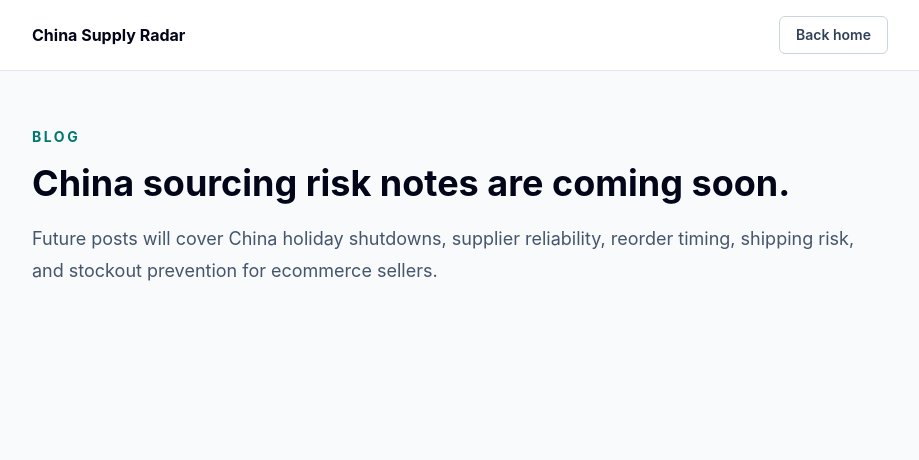
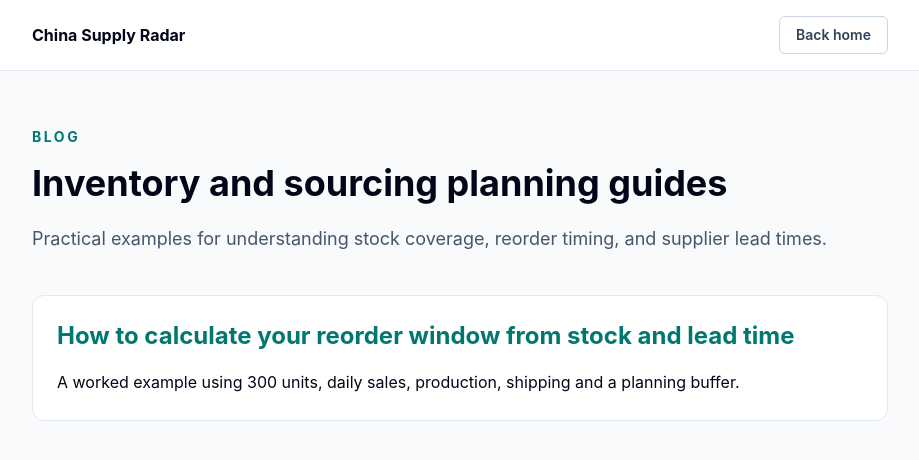
Before and after one commit to mingzhishan1525/Landing-Page, a Next.js app: page /blog in a window 1280 px wide. Shown: the top 460 px of the page, without its empty margins (180-1099 px from the left). Built offline with nearby package versions, Linux system fonts and the light colour scheme; no server answers.

Commit message:
feat: publish worked reorder window guide and demo

```diff
--- /dev/null
+++ b/app/blog/calculate-reorder-window/article.module.css
@@ -0,0 +1 @@
+.page{background:#f7f9f9;color:#142b31;padding:32px 22px 80px}.article{max-width:800px;margin:auto;font-size:18px;line-height:1.8}.article nav{display:flex;justify-content:space-between;gap:20px;margin-bottom:60px;font-size:16px}.article h1{font-size:clamp(32px,5vw,48px);line-height:1.15;letter-spacing:-.025em;margin:12px 0 20px}.article h2{font-size:28px;line-height:1.3;margin:44px 0 16px}.article p{margin:18px 0}.article a{color:#08746e;text-decoration:underline;text-underline-offset:3px}.article ul{padding-left:24px;list-style:disc}.article li{margin:12px 0}.eyebrow{color:#08746e;font-size:13px;font-weight:700;letter-spacing:.15em}.byline{font-size:15px;color:#53656b}.tableWrap{overflow-x:auto}.article table{width:100%;border-collapse:collapse;background:white;font-size:16px}.article th,.article td{padding:12px 16px;text-align:left;border-bottom:1px solid #d9e4e4}.article th{background:#e6f3f1}.article video{display:block;width:100%;height:auto;border-radius:12px;background:#e6f3f1;margin-top:24px}
--- /dev/null
+++ b/app/blog/calculate-reorder-window/page.tsx
@@ -0,0 +1,39 @@
+import Link from "next/link";
+import styles from "./article.module.css";
+export const metadata = {
+ title: "How to calculate your reorder window | China Supply Radar",
+ description: "A worked inventory example: 300 units, 10 daily sales, production, shipping and a buffer leave a two-day reorder window. Learn the formula and its limits.",
+ alternates: { canonical: "/blog/calculate-reorder-window/" },
+ openGraph: { title: "How to calculate your reorder window", description: "Understand inventory coverage and lead times with a complete worked example.", url: "/blog/calculate-reorder-window/", type: "article" },
+};
+export default function ReorderGuide() { return (
+<main className={styles.page}><article className={styles.article}>
+<nav><Link href="/">China Supply Radar</Link><Link href="/blog/">All guides</Link></nav>
+<p className={styles.eyebrow}>INVENTORY PLANNING GUIDE</p>
+<h1>{"How to calculate your reorder window from stock and lead time"}</h1><p className={styles.byline}>By China Supply Radar · Worked example with sample data</p>
+<h2>{"The short answer"}</h2>
+<p>{"Estimate how many days your available stock will last, then subtract the time needed to produce and ship the next order, plus your planning buffer. The result is the number of days you can wait before placing an order under those assumptions."}</p>
+<p><strong>{"Inventory coverage = available units ÷ average daily unit sales"}</strong></p>
+<p><strong>{"Reorder window = inventory coverage − production days − shipping days − buffer days"}</strong></p>
+<p>{"This is a simple planning estimate, not a demand forecast or a delivery guarantee."}</p>
+<h2>{"A complete example"}</h2>
+<p>{"Imagine one SKU with 300 available units and average sales of 10 units per day. Your supplier quotes 14 days for production and you allow 7 days for shipping. You choose a 7-day buffer."}</p>
+<div className={styles.tableWrap}><table><thead><tr><th scope="col">{"Input or result"}</th><th scope="col">{"Value"}</th></tr></thead><tbody><tr><td>{"Available inventory"}</td><td>{"300 units"}</td></tr><tr><td>{"Average daily sales"}</td><td>{"10 units/day"}</td></tr><tr><td>{"Inventory coverage"}</td><td>{"300 ÷ 10 = 30 days"}</td></tr><tr><td>{"Production"}</td><td>{"14 days"}</td></tr><tr><td>{"Shipping"}</td><td>{"7 days"}</td></tr><tr><td>{"Planning buffer"}</td><td>{"7 days"}</td></tr><tr><td>{"Reorder window"}</td><td>{"30 − 14 − 7 − 7 = 2 days"}</td></tr></tbody></table></div>
+<p>{"With these sample inputs, you have a two-day reorder window. These are illustrative numbers, not a customer result."}</p>
+<h2>{"What a zero or negative result means"}</h2>
+<p>{"Zero means the estimated waiting time is used up. A negative number means the current assumptions already leave less inventory coverage than the replenishment time and buffer require. Review the inputs, contact your supplier, and evaluate your options. A negative result does not prove a stockout will happen."}</p>
+<h2>{"Check these assumptions before acting"}</h2>
+<ul><li>{"Use available, sellable units. Avoid counting reserved or damaged stock twice."}</li><li>{"Choose a representative sales period. A promotion, new product, or seasonal spike can make an average misleading."}</li><li>{"The example assumes production happens before shipping. Do not add production again if your supplier's quoted total lead time already includes it."}</li><li>{"This simple example excludes inbound purchase orders. If a shipment is already on its way, use a dated inventory plan rather than adding all inbound units to today's available inventory."}</li><li>{"Confirm closure, restart, inspection, customs and delivery timing with your supplier and carrier. Add relevant time explicitly; a public holiday date is not a factory's confirmed shutdown schedule."}</li><li>{"A seven-day buffer is an example input, not a recommendation for every product."}</li></ul>
+<p>{"If daily sales are zero, this formula cannot provide a meaningful coverage estimate. Review the product's demand history separately."}</p>
+<h2>{"Try it with one SKU"}</h2>
+<p>{"Use the "}<a href="/tools/reorder-calculator/">{"reorder calculator"}</a>{" to explore your assumptions. To keep one manually entered SKU in your browser, try the "}<a href="https://chromewebstore.google.com/detail/china-supply-radar/ilkmanjaigbnbnicnoobffekdcdfmlkg">{"free Chrome extension"}</a>{"."}</p>
+<p>{"For Shopify merchants, "}<a href="https://apps.shopify.com/china-supply-radar">{"China Supply Radar on the Shopify App Store"}</a>{" uses inventory and recent order data to show inventory risk. The public Pro plan is $29/month; check the listing for current pricing. The Chrome extension's free features do not require a Shopify account."}</p>
+<h2>{"Questions"}</h2>
+<p><strong>{"Is the reorder window the same as the reorder quantity?"}</strong>{" No. This calculation estimates timing. It does not tell you how many units to buy."}</p>
+<p><strong>{"Is this a statistical safety-stock formula?"}</strong>{" No. The buffer here is a chosen number of days. It does not model demand or lead-time variability statistically."}</p>
+<p><strong>{"Will this prevent every stockout?"}</strong>{" No. Results depend on the accuracy of inventory, sales and lead-time inputs, and actual conditions can change."}</p>
+<h2>Watch the worked example</h2>
+<video controls playsInline preload="none" width="1080" height="1080" aria-label="Real Chrome extension demonstration using sample inventory inputs"><source src="/media/reorder-demo.mp4" type="video/mp4" />Your browser does not support video. The inputs and calculation are described above.</video>
+<p className={styles.byline}>Real extension recording using synthetic data. Silent video; all calculations are explained in the article.</p>
+<p><a href="https://x.com/musanmu288388/status/2109135262907609451">View the demonstration on X</a></p>
+</article></main>); }
--- a/app/blog/page.tsx
+++ b/app/blog/page.tsx
@@ -29,13 +29,15 @@ export default function BlogPage() {
           Blog
         </p>
         <h1 className="mt-4 text-4xl font-bold text-slate-950 dark:text-white">
-          China sourcing risk notes are coming soon.
+          Inventory and sourcing planning guides
         </h1>
         <p className="mt-5 text-lg leading-8 text-slate-600 dark:text-slate-300">
-          Future posts will cover China holiday shutdowns, supplier reliability,
-          reorder timing, shipping risk, and stockout prevention for ecommerce
-          sellers.
+          Practical examples for understanding stock coverage, reorder timing, and supplier lead times.
         </p>
+        <section className="mt-10 rounded-xl border border-slate-200 bg-white p-6 dark:border-slate-700 dark:bg-slate-900">
+          <h2 className="text-2xl font-bold"><Link href="/blog/calculate-reorder-window/" className="text-teal-700 underline dark:text-teal-300">How to calculate your reorder window from stock and lead time</Link></h2>
+          <p className="mt-4 leading-7">A worked example using 300 units, daily sales, production, shipping and a planning buffer.</p>
+        </section>
       </article>
     </main>
   );
--- a/app/sitemap.ts
+++ b/app/sitemap.ts
@@ -18,6 +18,7 @@ export default function sitemap(): MetadataRoute.Sitemap {
     "/tools/reorder-calculator",
     "/tools/stockout-risk-calculator",
     "/blog",
+    "/blog/calculate-reorder-window",
     "/contact",
     "/shopify",
     ...seoArticles.map((article) => `/blog/${article.slug}`),
```
Also changed, not shown: 1 other file (tests, documents, lock files or other folders).
